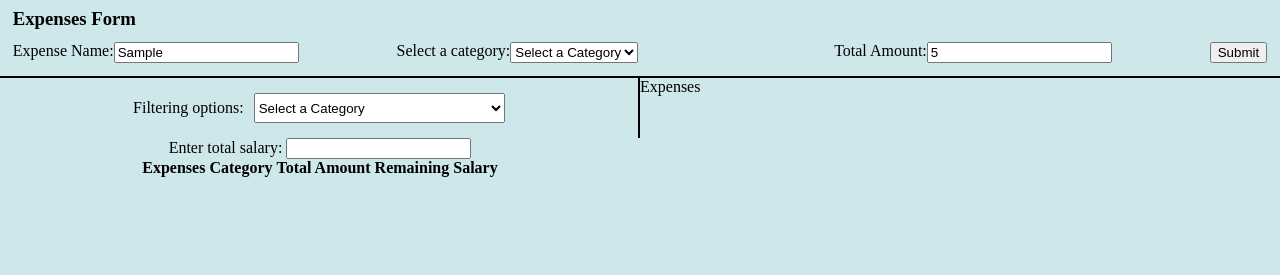
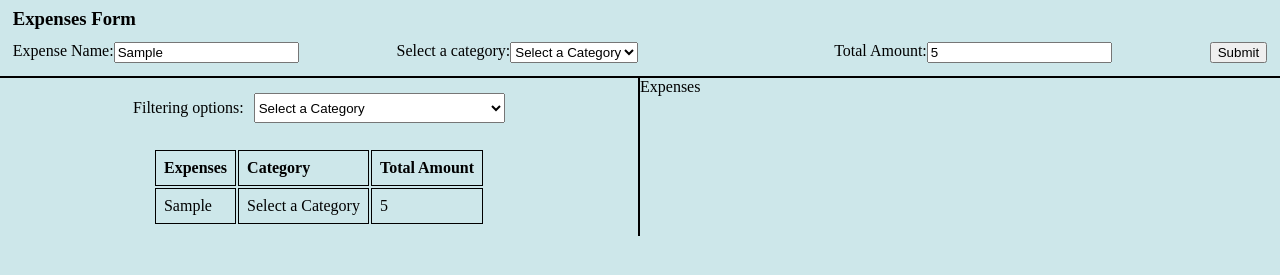
Before and after one commit to SrijaG29/Mini_Project, a plain HTML site: page elements.html in a window 1280 px wide. Both pictures are taken after typing "Sample", "5" into the empty fields and a click on the button "Submit". Shown: the part 87-362 px from the top of the page. Drawn offline with Linux system fonts and the light colour scheme.

Commit message:
Filtering details added

```diff
--- a/actions.js
+++ b/actions.js
@@ -4,6 +4,7 @@ expenseNameInput.addEventListener("input", function(event) {
     // Remove any non-alphabet characters
     event.target.value = event.target.value.replace(/[^A-Za-z ]+/g, '');
 });
+
 
 
 let options = document.getElementById("options");
@@ -33,6 +34,7 @@ options.onchange = () => {
 
 let index = 0;
 let details = {}
+let table = document.querySelector(".expensedetails table");
 function getdetails(event){
     event.preventDefault()
     let category
@@ -78,6 +80,37 @@ function getdetails(event){
     };
     details[index] = d;
     index = index + 1;
-    console.log(details)
-    // expensedetails()
+    // console.log(details)
+    expensedetails(d.expenseName,d.category,d.totalAmount) //
 }
+
+function expensedetails(expenses, category, totalAmount){ //
+    // Create a new row directly inside the .expensedetails div (not inside <tbody>)
+    let newRow = document.createElement("tr"); // Create a new row element
+    let cell1 = document.createElement("td"); // Create the first cell
+    let cell2 = document.createElement("td"); // Create the second cell
+    let cell3 = document.createElement("td"); // Create the third cell
+
+    cell1.innerHTML = expenses; // Add the expense name to the first cell
+    cell2.innerHTML = category; // Add the category to the second cell
+    cell3.innerHTML = totalAmount; // Add the total amount to the third cell
+
+    // Append cells to the row
+    newRow.appendChild(cell1);
+    newRow.appendChild(cell2);
+    newRow.appendChild(cell3);
+
+    newRow.setAttribute("class","tablerows");
+    // Append the new row directly to the table (the div in your case)
+    table.appendChild(newRow);
+}
+
+let filtervalue = document.getElementById("filteroptions");
+filtervalue.onchange = () => {
+    // console.log(filtervalue.value);
+    let expensesvalues = document.querySelectorAll("tr.tablerows");
+    console.log(expensesvalues.innerText);
+    for (let i = 0; i < expensesvalues.length; i++) {
+        let temp = expensesvalues[0].innerText.split('\t');
+    }
+}
--- a/elements.html
+++ b/elements.html
@@ -3,7 +3,7 @@
 <head>
     <meta charset="UTF-8">
     <meta name="viewport" content="width=device-width, initial-scale=1.0">
-    <title>Document</title>
+    <title>Expense Calculator</title>
     <link rel="stylesheet" href="style.css">
 </head>
 <body>
@@ -14,7 +14,7 @@
     </div>
     <div class="expensesForm">
         <h3 class="heading">Expenses Form</h3>
-        <form class="formElements" onsubmit="getdetails(event)">
+        <form class="formElements" id="formid" onsubmit="getdetails(event)">
            <div class="select">
                 <label for="expenseName">Expense Name: </label>
                 <input type="text" id="expenseName" name="expenseName" required>
@@ -51,17 +51,16 @@
                 </select>
             </div>
             <div class="values">
-                <div class="totalsalary">
-                    <label for="totalsalary">Enter total salary:</label>
-                    <input type="number" id="totalsalary" name="totalsalary" required>
-                </div>
                 <div class="expensedetails">
-                    <tr>
-                        <td><b>Expenses</b></td>
-                        <td><b>Category</b></td>
-                        <td><b>Total Amount</b></td>
-                        <td><b>Remaining Salary</b></td>
-                    </tr>
+                    <table>
+                        <tr>
+                            <th><b>Expenses</b></th>
+                            <th><b>Category</b></th>
+                            <th><b>Total Amount</b></th>
+                            <!-- <th><b>Remaining Salary</b></th> -->
+                        </tr>
+                    </table>
+
                 </div>
             </div>
         </div>
--- a/style.css
+++ b/style.css
@@ -3,6 +3,7 @@ body{
     flex-direction: column;
     background-color: rgb(205, 231, 234);
     margin: 0;
+    width: 100%;
 }
 
 .navbar{
@@ -54,6 +55,7 @@ body{
 
 .additionalDetails{
     display: flex;
+    width: 100%;
 }
 
 .firstpart{
@@ -71,6 +73,7 @@ body{
 
 .values{
     justify-items: center;
+    border-right: 2px solid black;
 }
 
 #filteroptions{
@@ -82,3 +85,16 @@ body{
 .secondpart{
     width: 50%;
 }
+
+.expensedetails{
+    padding:10px;
+}
+.expensedetails th{
+    border: 1px solid black; padding: 8px; text-align: left;
+}
+
+.expensedetails td {
+    border: 1px solid black;
+    padding: 8px;
+    text-align: left;
+}
```
